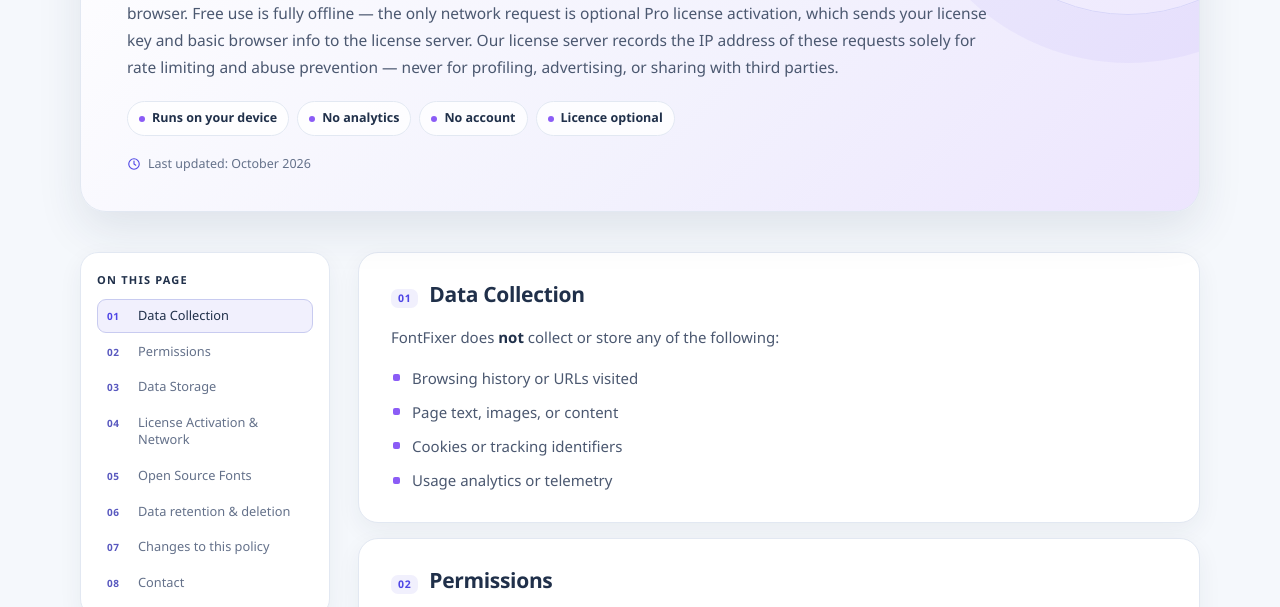
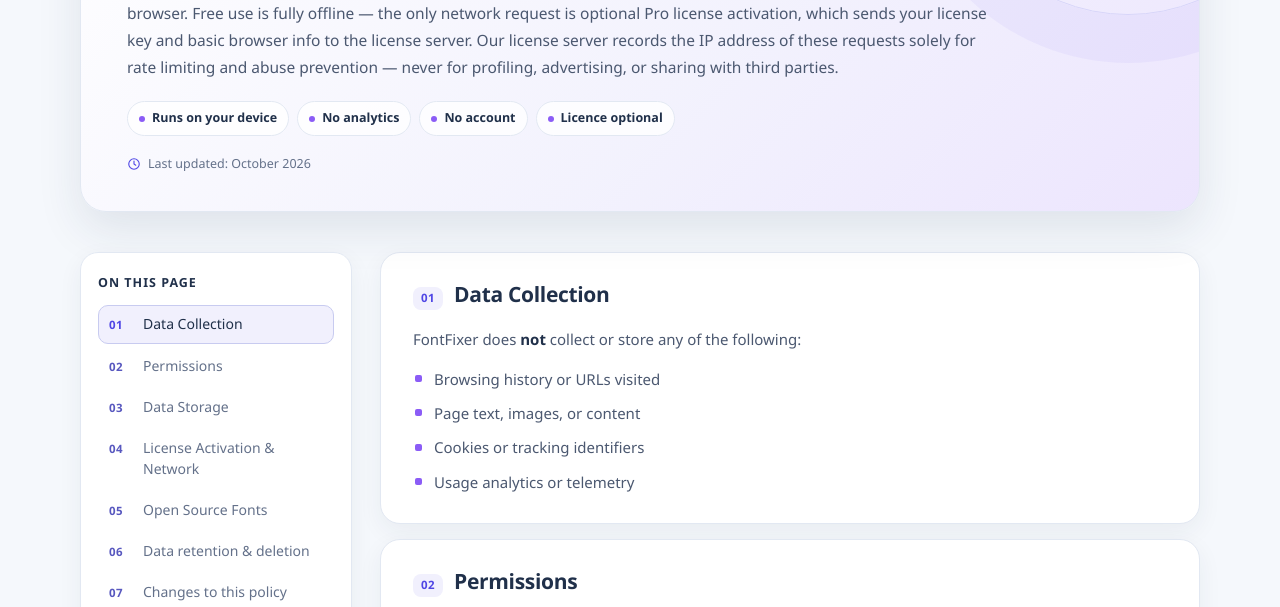
Before and after one commit to annmax1983/FontFixer, a plain HTML site: page privacy-policy.html in a window 1280 px wide. Shown: the part 301-908 px from the top of the page. Drawn offline with Linux system fonts and the light colour scheme.

Commit message:
chore: consolidate screenshots and link the official stores
- Move the screenshots and promo art into screenshots/ with descriptive
  file names, and drop the loose copies in images/
- README: replace the manual "load unpacked" steps with Chrome and Edge
  store links, and point every image link at the new paths
- Tighten the feature wording across the README and its translations
- Privacy policy: larger table-of-contents type and roomier spacing

```diff
--- a/privacy-policy.html
+++ b/privacy-policy.html
@@ -117,19 +117,19 @@
 .chip::before{content:"";width:6px;height:6px;border-radius:50%;background:var(--accent-2)}
 .updated{position:relative;z-index:1;display:flex;align-items:center;gap:7px;margin:18px 0 0;color:var(--muted);font-size:12.5px;font-weight:550}
 .updated svg{color:var(--accent)}
-.policy-layout{display:grid;grid-template-columns:250px minmax(0,1fr);gap:28px;align-items:start;padding:32px 0 38px}
-.toc{position:sticky;top:92px;max-height:calc(100vh - 120px);overflow:auto;background:#fff;border:1px solid var(--line);border-radius:18px;padding:16px;box-shadow:var(--shadow-soft)}
-.toc-title{margin:2px 0 10px;color:var(--ink);font-size:11px;font-weight:800;letter-spacing:.11em;text-transform:uppercase}
-#p-toc{display:grid;gap:2px}
-#p-toc a{display:grid;grid-template-columns:24px minmax(0,1fr);gap:7px;align-items:baseline;padding:7px 9px;border-radius:9px;border:1px solid transparent;color:var(--muted);font-size:12.8px;line-height:1.38}
-#p-toc a span{color:color-mix(in srgb, var(--accent) 58%, var(--muted));font-size:10px;font-weight:800;letter-spacing:.06em}
+.policy-layout{display:grid;grid-template-columns:272px minmax(0,1fr);gap:28px;align-items:start;padding:32px 0 38px}
+.toc{position:sticky;top:92px;max-height:calc(100vh - 120px);overflow:auto;background:#fff;border:1px solid var(--line);border-radius:18px;padding:18px 17px;box-shadow:var(--shadow-soft)}
+.toc-title{margin:2px 0 12px;color:var(--ink);font-size:12.5px;font-weight:800;letter-spacing:.08em;text-transform:uppercase}
+#p-toc{display:grid;gap:3px}
+#p-toc a{display:grid;grid-template-columns:26px minmax(0,1fr);gap:8px;align-items:baseline;padding:8px 10px;border-radius:10px;border:1px solid transparent;color:var(--muted);font-size:14px;line-height:1.45}
+#p-toc a span{color:color-mix(in srgb, var(--accent) 58%, var(--muted));font-size:11.5px;font-weight:800;letter-spacing:.04em}
 #p-toc a:hover{background:var(--tint);color:var(--ink);text-decoration:none}
 #p-toc a.active{background:var(--tint);border-color:color-mix(in srgb, var(--accent) 18%, var(--line));color:var(--ink)}
 #p-toc a.active span{color:var(--accent)}
 .policy-card{background:#fff;border:1px solid var(--line);border-radius:20px;padding:28px 32px;box-shadow:var(--shadow-soft)}
 .policy-card + .policy-card{margin-top:15px}
 .policy-card h2{display:flex;align-items:baseline;gap:11px;margin:0 0 16px;color:var(--ink);font-size:21px;line-height:1.3;letter-spacing:-.015em;font-weight:760}
-.policy-num{flex:none;padding:3px 7px;border-radius:7px;background:var(--tint);color:var(--accent);font-size:10.5px;font-weight:800;letter-spacing:.06em}
+.policy-num{flex:none;padding:4px 8px;border-radius:8px;background:var(--tint);color:var(--accent);font-size:11.5px;font-weight:800;letter-spacing:.04em}
 .policy-body{color:var(--body);font-size:15px;line-height:1.75;overflow-wrap:anywhere}
 .policy-body p{margin:0 0 14px}
 .policy-body p:last-child{margin-bottom:0}
```
Also changed, not shown: index.html (+1 -1 lines), screenshots/002.png (renamed from images/002.png), screenshots/01-force-serif-font.png (added), screenshots/02-bigger-text-140.png (added), screenshots/03-text-and-link-colors.png (added), screenshots/A01.png (renamed from images/A01.png), screenshots/A02.png (renamed from images/A02.png), screenshots/font-fixer-promo.png (added), screenshots/promo.png (renamed from images/promo.png), 6 other files.
